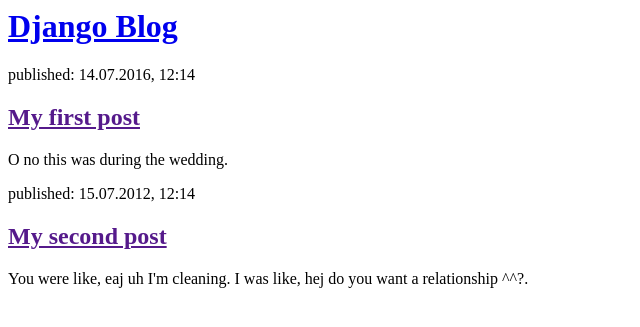
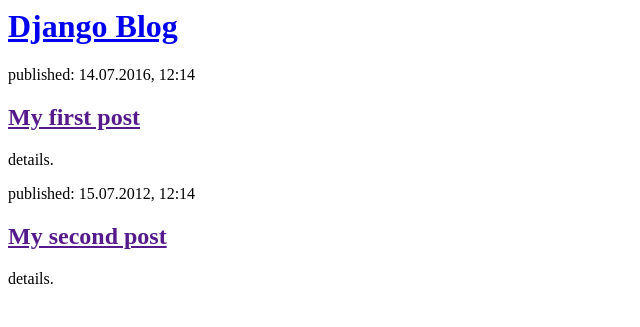
Before and after one commit to wietzesuijker/my-first-django-code, a Django app: page / in a window 1280 px wide. Shown: the top 327 px of the page, without its empty margins (0-640 px from the left). Run offline with Django 3.2, Linux system fonts and the light colour scheme.

Commit message:
changed the html

```diff
--- a/blog/templates/blog/post_list.html
+++ b/blog/templates/blog/post_list.html
@@ -10,13 +10,13 @@
         <div>
             <p>published: 14.07.2016, 12:14</p>
             <h2><a href="">My first post</a></h2>
-            <p>O no this was during the wedding.</p>
+            <p>details.</p>
         </div>
 
         <div>
             <p>published: 15.07.2012, 12:14</p>
             <h2><a href="">My second post</a></h2>
-            <p>You were like, eaj uh I'm cleaning. I was like, hej do you want a relationship ^^?.</p>
+            <p>details.</p>
         </div>
     </body>
 </html>
```
